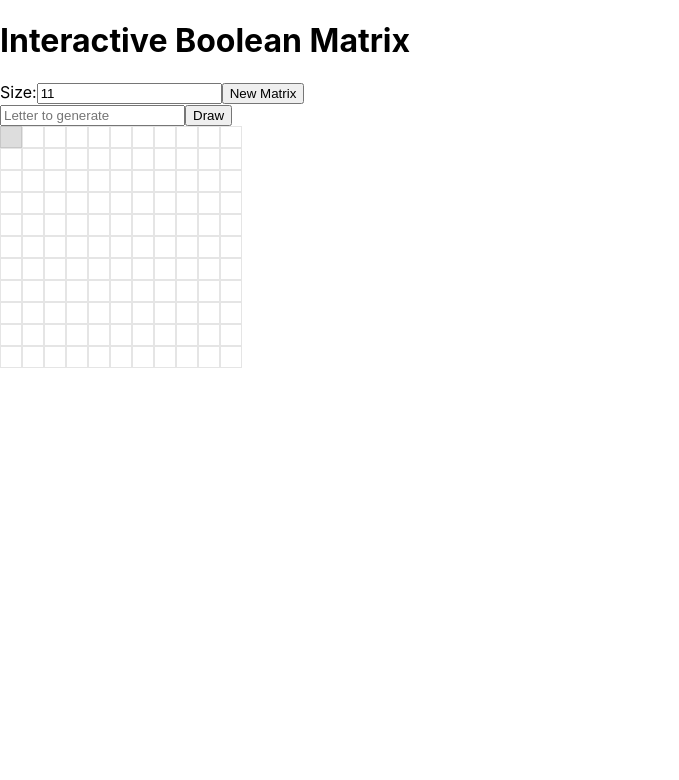
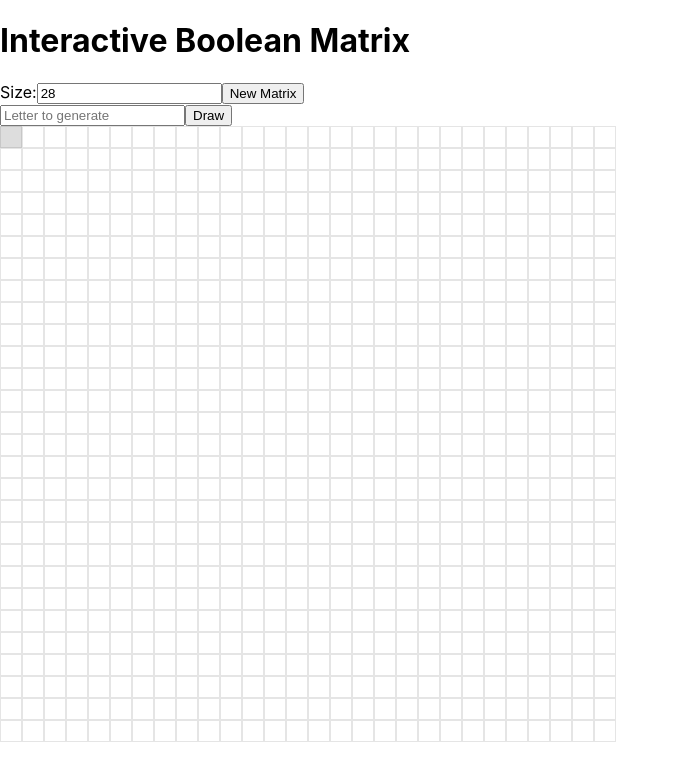
Before and after one commit to ezekielnewren/hybridocr, a React (Create React App) app in the folder frontend/: page / in a window 1280 px wide. Shown: the top 780 px of the page, without its empty margins (0-679 px from the left). Built offline with nearby package versions, Linux system fonts and the light colour scheme.

Commit message:
make the default canvas size the same as the MNIST dataset

```diff
--- a/frontend/src/App.js
+++ b/frontend/src/App.js
@@ -5,7 +5,7 @@ import MatrixDisplay from './MatrixDisplay';
 
 function App() {
   const [modCount, setModCount] = useState(0);
-  const [size, setSize] = useState(11); // Default rows
+  const [size, setSize] = useState(28); // same size as MNIST
   const inputRef = useRef(null);
   const [canvas, setCanvas] = useState(new Core.Canvas(size, size));
 
```
